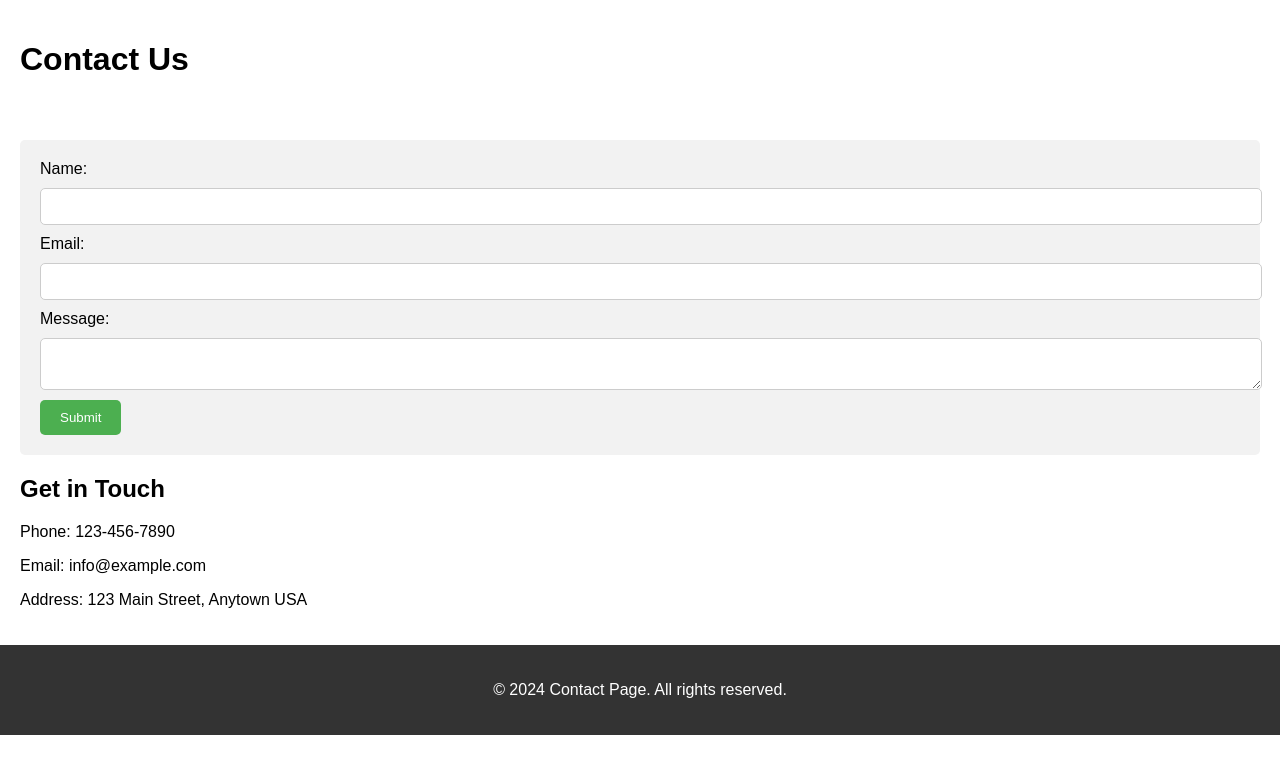
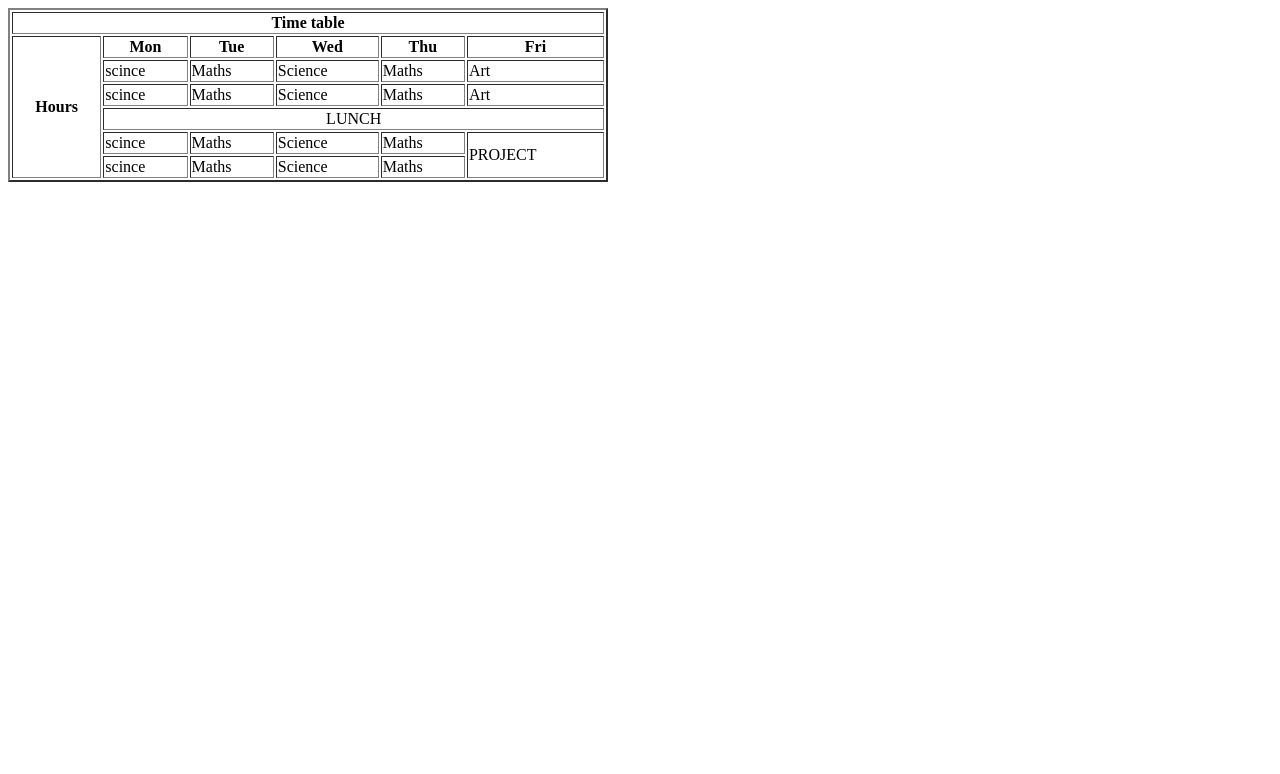
Before and after one commit to fikre2121/GDSC-Frontend-Class, a plain HTML site: page index.html in a window 1280 px wide. Drawn offline with Linux system fonts and the light colour scheme.

Commit message:
Add files via upload

```diff
--- a/index.html
+++ b/index.html
@@ -1,92 +1,53 @@
 <!DOCTYPE html>
-<html>
 <head>
-  <title>Contact Page</title>
-  <!--link rel="stylesheet" type="text/css" href="styles.css"-->
-  <style>
-    /* General styles */
-body {
-    font-family: Arial, sans-serif;
-    margin: 0;
-    padding: 0;
-  }
+    <title>table</title>
+    <styl>
 
-  header, main, footer {
-    padding: 20px;
-  }
-
-  /* Contact form styles */
-  .contact-form {
-    background-color: #f2f2f2;
-    padding: 20px;
-    border-radius: 5px;
-  }
-
-  .contact-form label, .contact-form input, .contact-form textarea {
-    display: block;
-    width: 100%;
-    margin-bottom: 10px;
-  }
-
-  .contact-form input, .contact-form textarea {
-    padding: 10px;
-    border: 1px solid #ccc;
-    border-radius: 5px;
-  }
-
-  .contact-form button {
-    background-color: #4CAF50;
-    color: white;
-    padding: 10px 20px;
-    border: none;
-    border-radius: 5px;
-    cursor: pointer;
-  }
-
-  /* Contact info styles */
-  .contact-info {
-    margin-top: 20px;
-  }
-
-  /* Footer styles */
-  footer {
-    background-color: #333;
-    color: white;
-    text-align: center;
-  }
-  </style>
+    </styl>
 </head>
 <body>
-  <header>
-    <h1>Contact Us</h1>
-  </header>
-
-  <main>
-    <section class="contact-form">
-      <form>
-        <label for="name">Name:</label>
-        <input type="text" id="name" name="name" required>
-
-        <label for="email">Email:</label>
-        <input type="email" id="email" name="email" required>
-
-        <label for="message">Message:</label>
-        <textarea id="message" name="message" required></textarea>
-
-        <button type="submit">Submit</button>
-      </form>
-    </section>
-
-    <section class="contact-info">
-      <h2>Get in Touch</h2>
-      <p>Phone: 123-456-7890</p>
-      <p>Email: info@example.com</p>
-      <p>Address: 123 Main Street, Anytown USA</p>
-    </section>
-  </main>
-
-  <footer>
-    <p>&copy; 2024 Contact Page. All rights reserved.</p>
-  </footer>
+    <table border="2px solid black" width="600px">
+<tr>
+    <th colspan="6">Time table</th>
+</tr>
+<tr>
+    <th rowspan="6">Hours</th>
+    <th>Mon</th>
+    <th>Tue</th>
+    <th>Wed</th>
+    <th>Thu</th>
+    <th>Fri</th>
+</tr>
+<tr>
+    <td>scince</td>
+  <td >Maths</td>
+  <td>Science</td>
+  <td>Maths</td>
+  <td>Art</td>
+</tr>
+<tr>
+    <td>scince</td>
+  <td >Maths</td>
+  <td>Science</td>
+  <td>Maths</td>
+  <td>Art</td>
+ </tr>
+ <tr>
+    <td colspan="5"align=center>LUNCH</td>
+ </tr>
+ <tr>
+    <td>scince</td>
+    <td >Maths</td>
+    <td>Science</td>
+    <td>Maths</td>
+    <td rowspan="2">PROJECT</td>
+ </tr>
+ <TR>
+    <td>scince</td>
+    <td >Maths</td>
+    <td>Science</td>
+    <td>Maths</td>
+ </TR>
+    </table>
 </body>
 </html>
```
